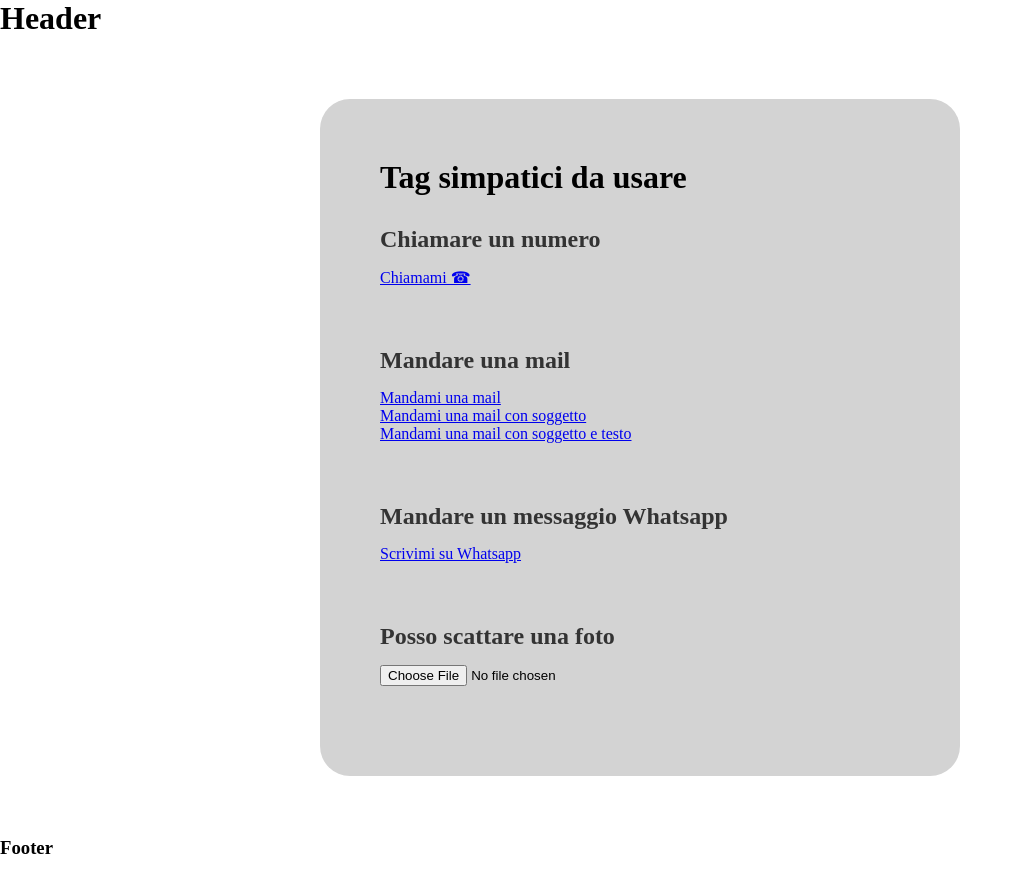
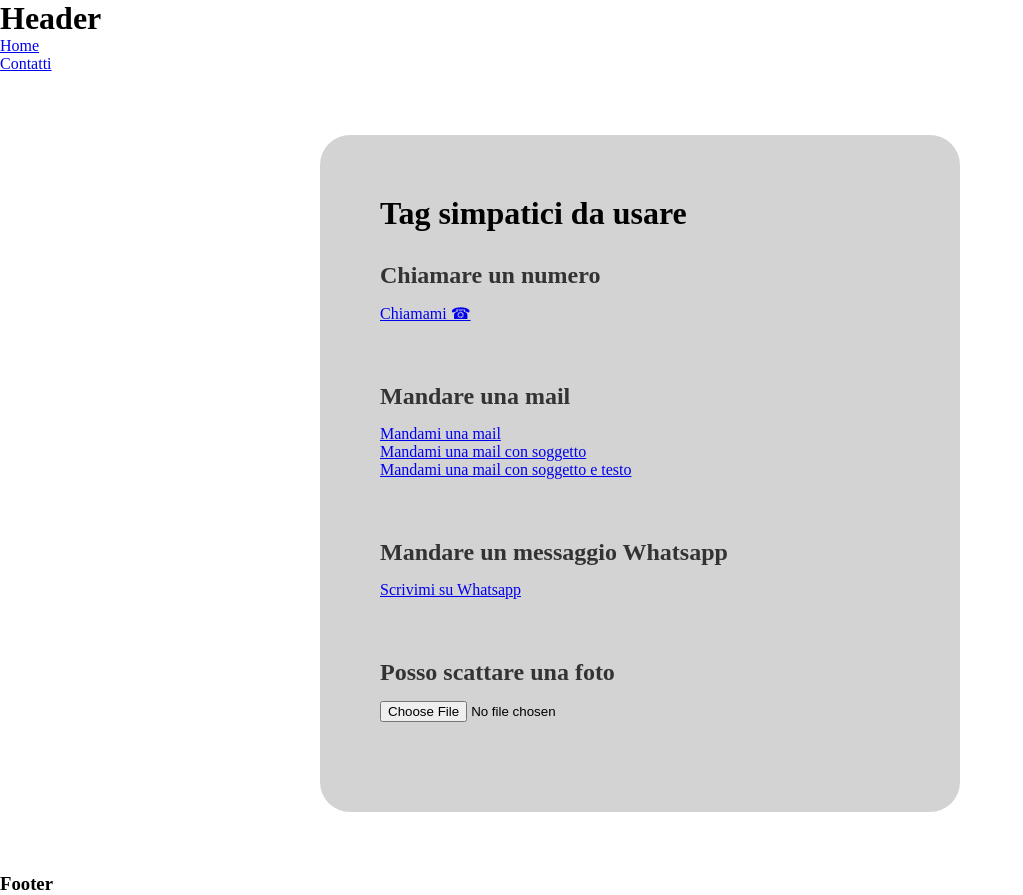
Before and after one commit to Samuel88/html-tag-carini, a plain HTML site: page index.html in a window 1280 px wide. Shown: the whole page, without its empty margins (0-1023 px from the left). Before the commit the page ends 859 px from the top, so only its background shows below. Drawn offline with Linux system fonts and the light colour scheme.

Commit message:
feat: Aggiunti link all'header

```diff
--- a/index.html
+++ b/index.html
@@ -12,6 +12,14 @@
 <body>
     <header>
         <h1>Header</h1>
+        <ul>
+            <li>
+                <a href="./index.html">Home</a>
+            </li>
+            <li>
+                <a href="./index.html">Contatti</a>
+            </li>
+        </ul>
     </header>
     <div class="app">
         <main>
```
